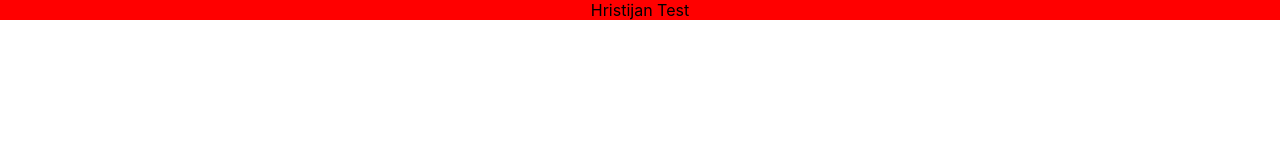
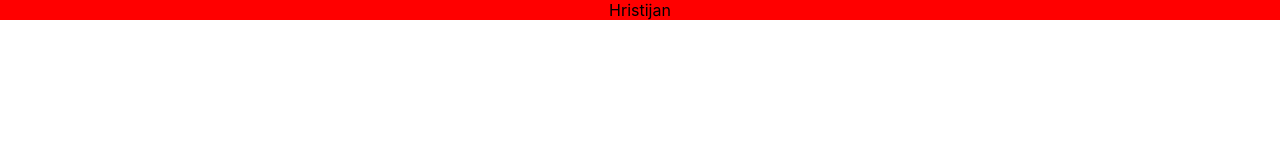
Before and after one commit to HristijanGjorgjioski/learning-automation, a React (Create React App) app: page / in a window 1280 px wide. Shown: the top 160 px of the page. Built offline with nearby package versions, Linux system fonts and the light colour scheme.

Commit message:
Lets test (#5)
* Update App.test.js

* Update App.js

```diff
--- a/src/App.js
+++ b/src/App.js
@@ -3,7 +3,7 @@ import './App.css';
 function App() {
   return (
     <div className="App">
-      Hristijan Test
+      Hristijan
     </div>
   );
 }
```
Also changed, not shown: 1 other file (tests, documents, lock files or other folders).
